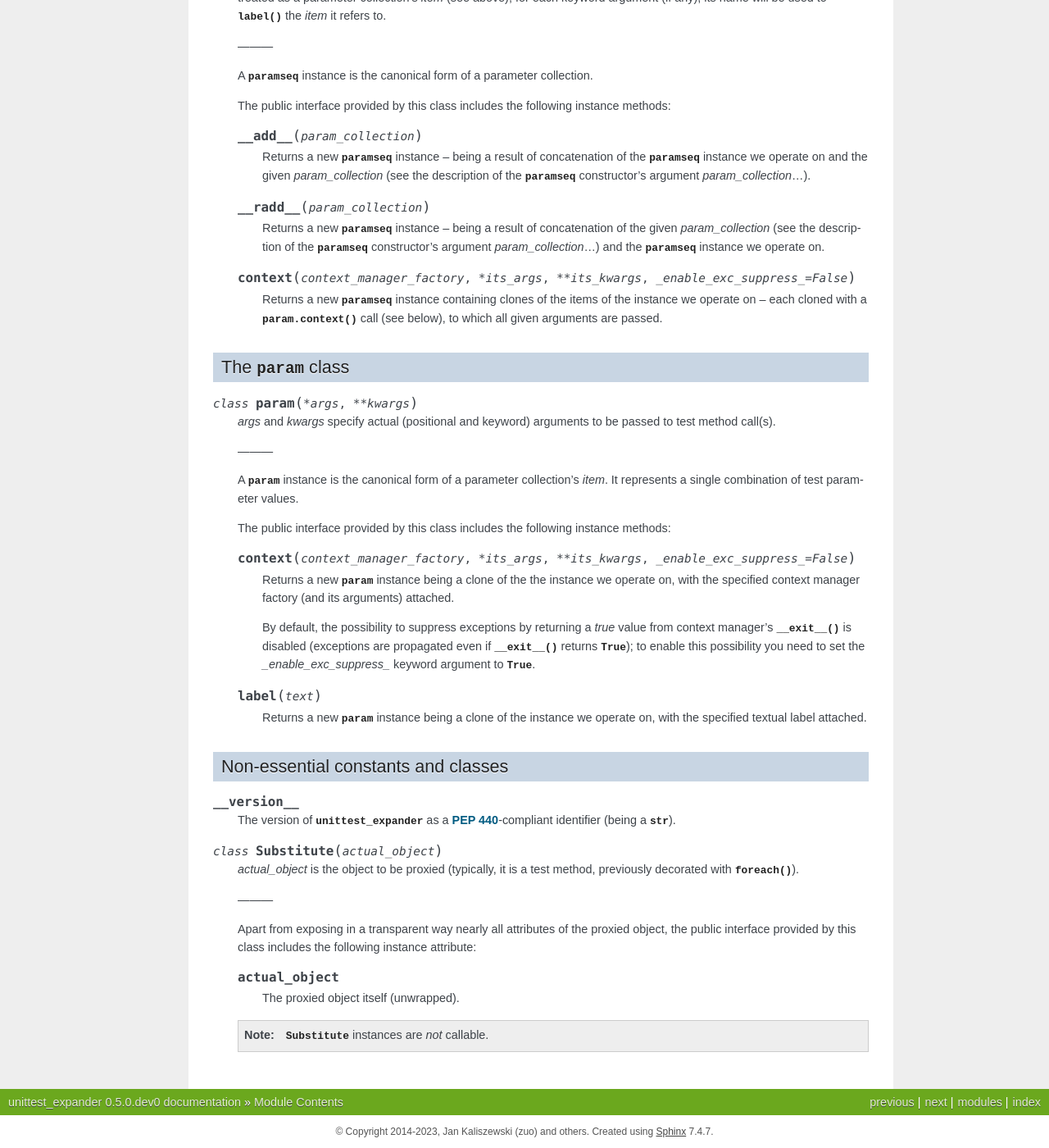
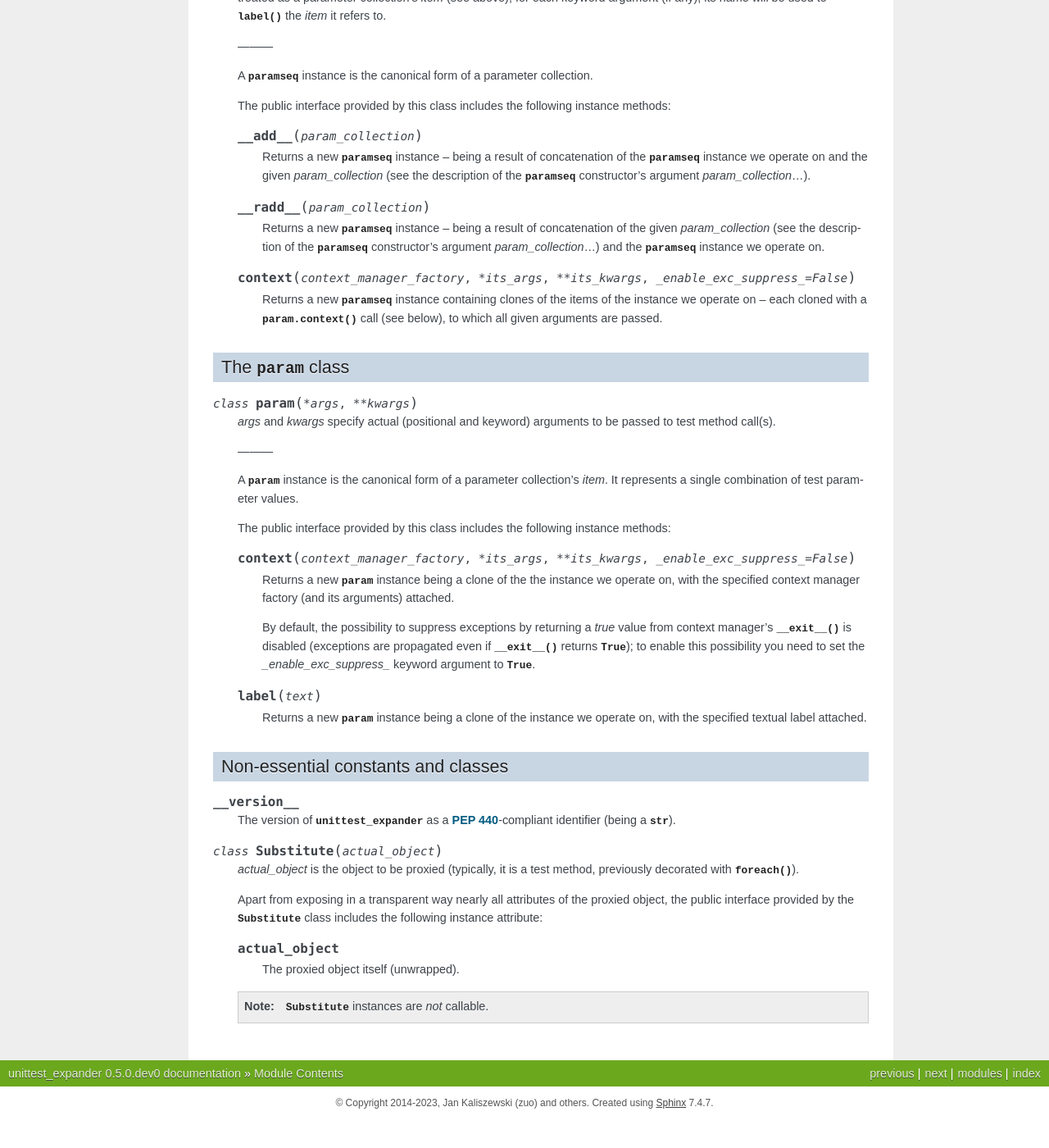
Before and after one commit to zuo/unittest_expander, a Sphinx documentation site: the page built from docs/reference.rst, in a window 1280 px wide and 1400 px high, scrolled down 1442 px. Shown: the whole window at 82% size. Built offline with Sphinx 7.4.7, drawn with Linux system fonts in a browser that asks for light colours; after the commit the page ends 2807 px from its top, so only the background shows below that; some of the changed text lies outside the part shown.

Commit message:
Docs: a few minor fixes/improvements more...

```diff
--- a/docs/reference.rst
+++ b/docs/reference.rst
@@ -139,7 +139,7 @@ The :class:`param` class
    ———
 
    A :class:`param` instance is the canonical form of a parameter
-   collection's *item*. It represents a single :ref:`combination of test
+   collection's *item*. It represents :ref:`a single combination of test
    parameter values <param-basics>`.
 
    The public interface provided by this class includes the following
@@ -181,11 +181,9 @@ Non-essential constants and classes
    (typically, it is a test method, previously decorated with
    :func:`foreach`).
 
-   ———
-
-   Apart from exposing in a transparent way nearly all attributes of
-   the proxied object, the public interface provided by this class
-   includes the following instance attribute:
+   Apart from exposing in a transparent way nearly all attributes
+   of the proxied object, the public interface provided by the
+   :class:`Substitute` class includes the following instance attribute:
 
    .. attribute:: actual_object
 
```
Also changed, not shown: other parts of docs/reference.rst (+1 -1 lines).
